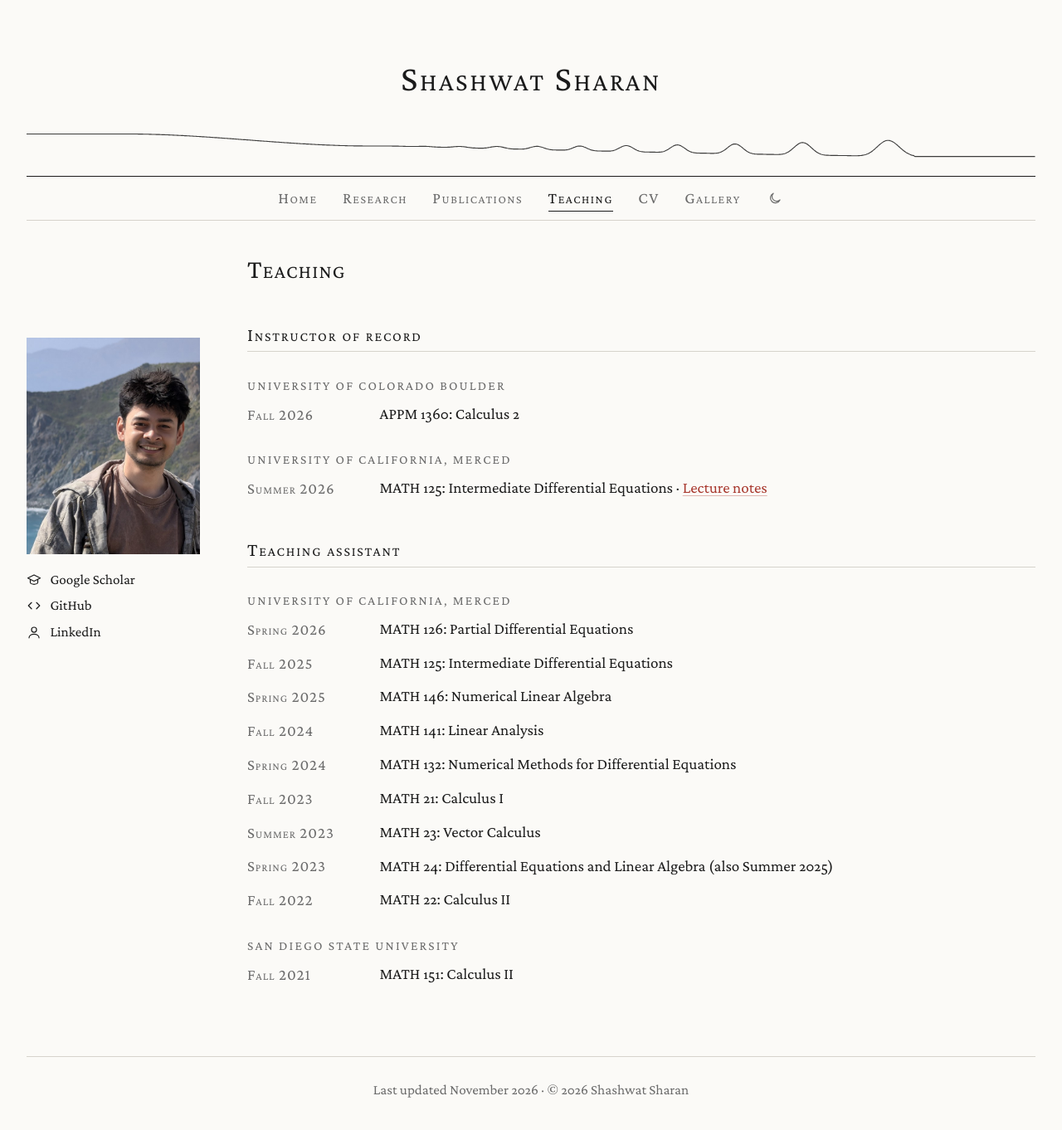
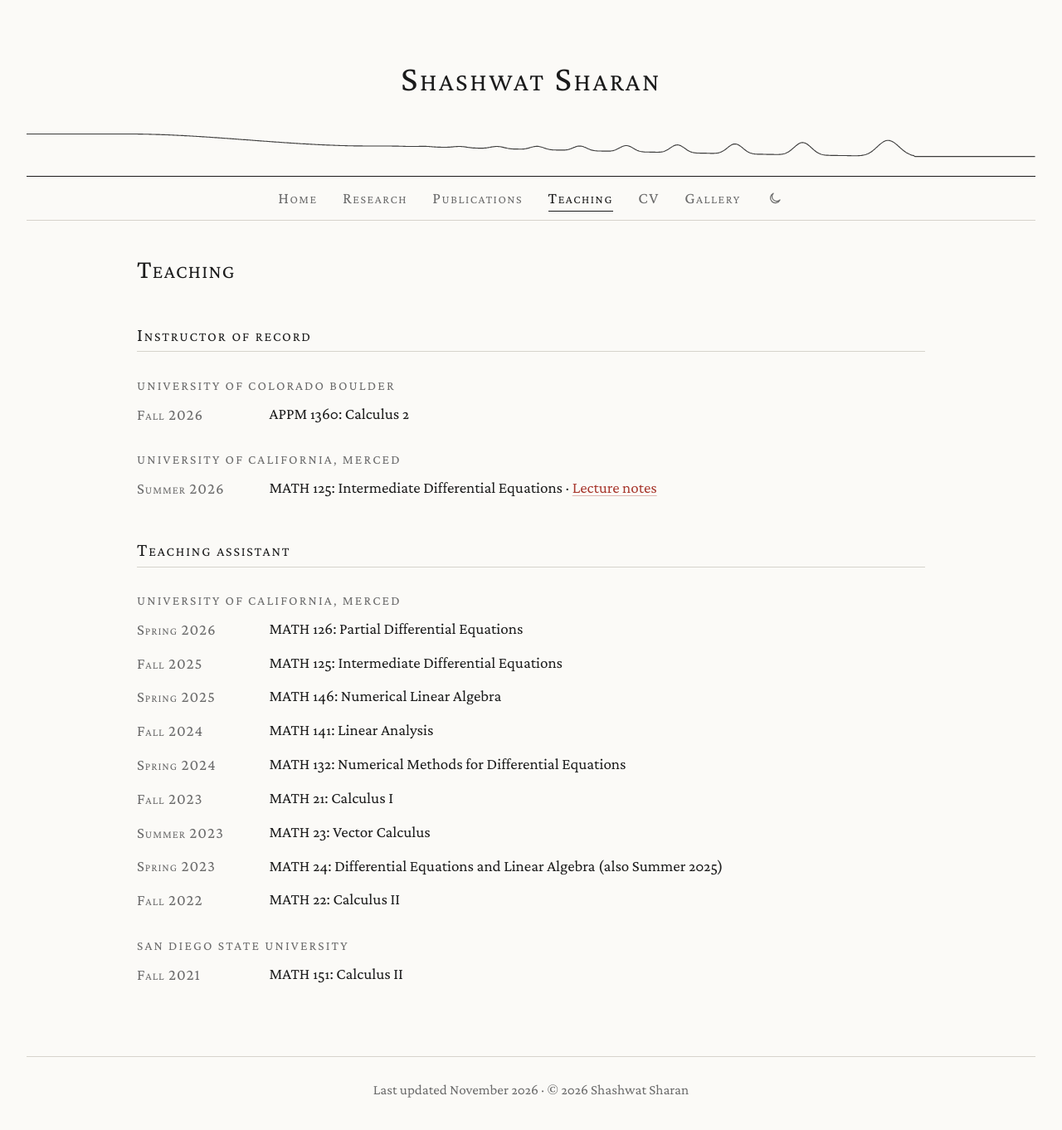
Before and after one commit to shashwatsharan/shashwatsharan.github.io, a Jekyll site: the page built from teaching.md, in a window 1280 px wide and 1378 px high. Shown: the top 1362 px of the window at 83% size. Built offline with Jekyll 4.4.1, drawn with Linux system fonts in a browser that asks for light colours.

Commit message:
Show photo and links on home page only

```diff
--- a/_layouts/default.html
+++ b/_layouts/default.html
@@ -52,7 +52,9 @@
     </nav>
   </header>
 
-  <div class="page">
+  {%- assign home = false -%}{%- if page.url == "/" -%}{%- assign home = true -%}{%- endif -%}
+  <div class="page{% unless home %} no-sidebar{% endunless %}">
+    {% if home %}<!-- photo and links appear on the home page only -->
     <aside class="sidebar">
       <div class="sidebar-inner">
         {%- comment -%} Uses assets/img/profile.jpg if you upload one, otherwise a placeholder. {%- endcomment -%}
@@ -79,6 +81,7 @@
         </ul>
       </div>
     </aside>
+    {% endif %}
 
     <main class="content">
       {% if page.url != "/" and page.title %}<h1 class="page-title">{{ page.title }}</h1>{% endif %}
```
